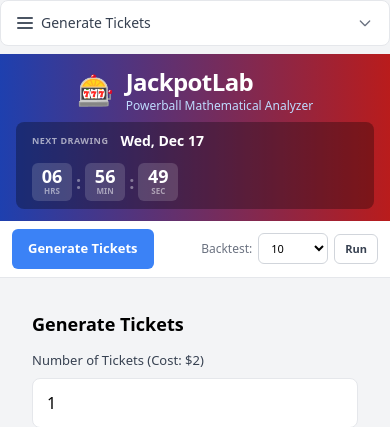
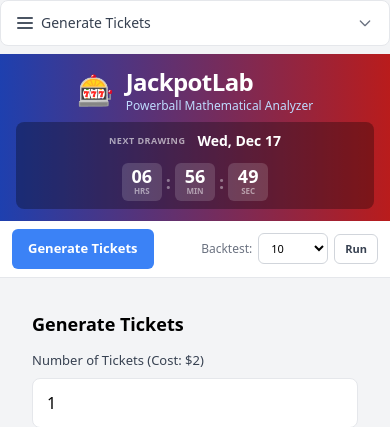
Before and after one commit to dkingfx/JackpotLab, a Flask app: page / in a window 390 px wide. Shown: the top 427 px of the page. Run offline with Flask 2, Linux system fonts and the light colour scheme; some libraries are stand-ins or nearby versions.

Commit message:
Revert "Align countdown bar to left on mobile to match logo"
This reverts commit 986edcd323430b1299dac3f9d0679be41c43afbb.

```diff
--- a/static/index.html
+++ b/static/index.html
@@ -1215,7 +1215,7 @@
             }
             .countdown-bar {
                 width: 100%;
-                justify-content: flex-start;
+                justify-content: center;
                 flex-wrap: wrap;
             }
         }
--- a/templates/index.html
+++ b/templates/index.html
@@ -678,7 +678,7 @@
             }
             .countdown-bar {
                 width: 100%;
-                justify-content: flex-start;
+                justify-content: center;
                 flex-wrap: wrap;
             }
             .footer-content {
```
